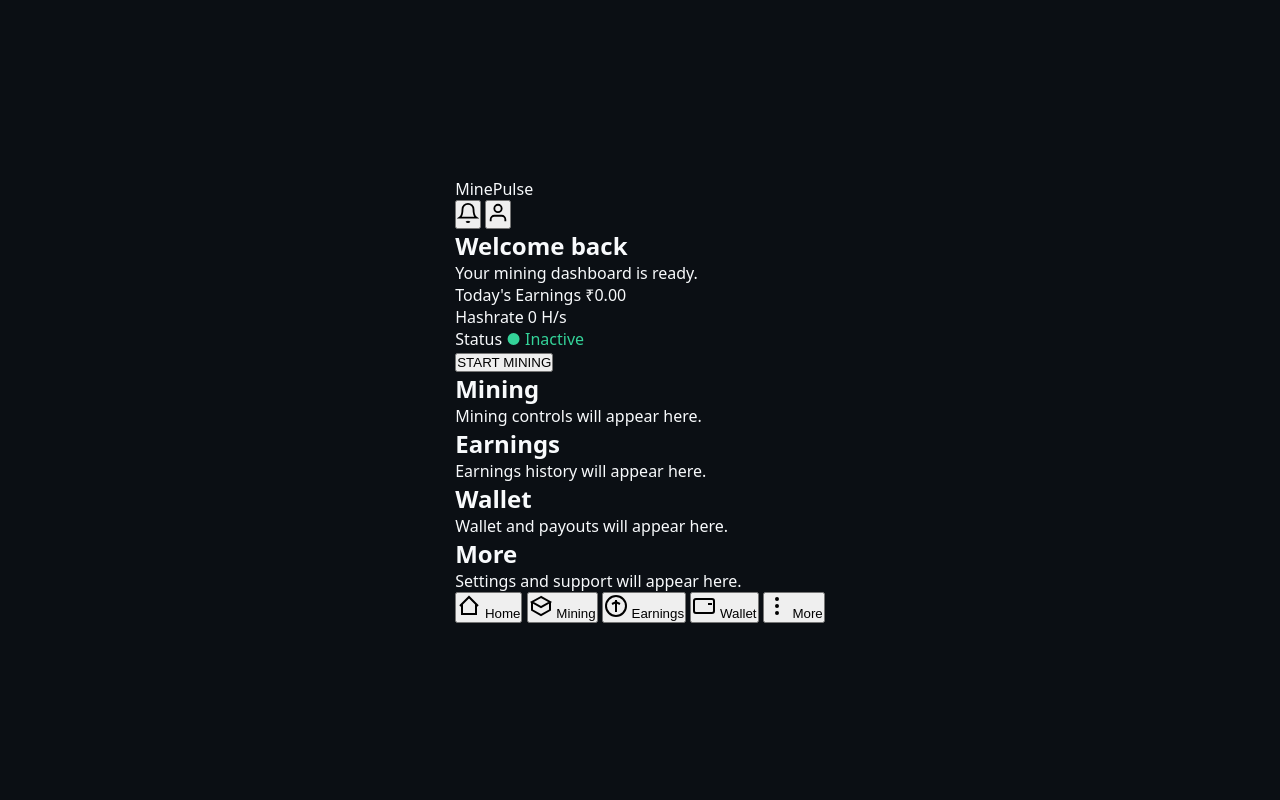
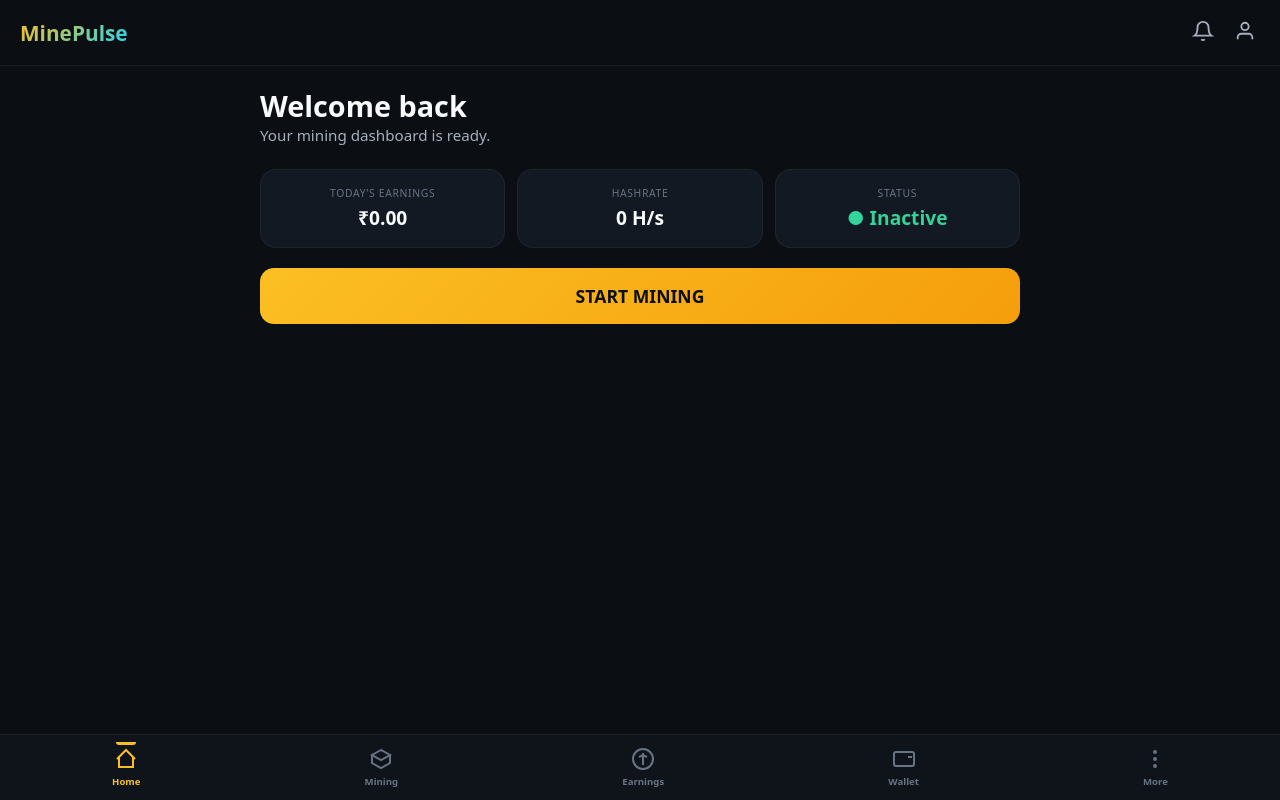
Before and after one commit to immanuel2006aj-alt/minepulse.net, a plain HTML site: page index.html in a window 1280 px wide. Drawn offline with Linux system fonts and the light colour scheme.

Commit message:
Refactor styles for layout and components

```diff
--- a/style.css
+++ b/style.css
@@ -1,5 +1,5 @@
 /* ============================================================
-   MINEPULSE – BASE STYLES
+   MINEPULSE – FULL LAYOUT STYLES
    ============================================================ */
 * {
   margin: 0;
@@ -12,40 +12,197 @@ body {
   background: #0B0F14;
   color: #F8FAFC;
   min-height: 100vh;
-  display: flex;
-  align-items: center;
-  justify-content: center;
-  padding: 20px;
+  padding-bottom: 80px;
 }
 
-.container {
-  text-align: center;
-  max-width: 400px;
+/* ---------- HEADER ---------- */
+.app-header {
+  display: flex;
+  justify-content: space-between;
+  align-items: center;
+  padding: 16px 20px;
+  border-bottom: 1px solid rgba(255,255,255,0.06);
 }
 
-.logo {
-  font-size: 2.5rem;
+.logo-text {
+  font-size: 1.3rem;
   font-weight: 800;
   background: linear-gradient(135deg, #FBBF24, #22D3EE);
   -webkit-background-clip: text;
   -webkit-text-fill-color: transparent;
   background-clip: text;
-  margin-bottom: 8px;
 }
 
-.tagline {
+.header-right {
+  display: flex;
+  gap: 12px;
+}
+
+.icon-btn {
+  background: none;
+  border: none;
   color: #A7B0BC;
-  font-size: 1rem;
+  cursor: pointer;
+  padding: 4px;
+  transition: 0.2s;
+}
+.icon-btn:hover {
+  color: #F8FAFC;
+}
+
+/* ---------- MAIN CONTENT ---------- */
+.main-content {
+  padding: 20px;
+  max-width: 600px;
+  margin: 0 auto;
+}
+
+.page {
+  display: none;
+  animation: fadeIn 0.3s ease;
+}
+.page.active {
+  display: block;
+}
+@keyframes fadeIn {
+  from { opacity: 0; transform: translateY(8px); }
+  to { opacity: 1; transform: translateY(0); }
+}
+
+/* ---------- WELCOME CARD ---------- */
+.welcome-card {
   margin-bottom: 24px;
 }
+.welcome-card h1 {
+  font-size: 1.8rem;
+  font-weight: 700;
+}
+.welcome-card .subtitle {
+  color: #A7B0BC;
+  font-size: 0.95rem;
+}
 
-.status {
-  display: inline-block;
-  background: rgba(52, 211, 153, 0.12);
-  color: #34D399;
-  padding: 6px 16px;
-  border-radius: 20px;
-  font-size: 0.8rem;
+/* ---------- STATS GRID ---------- */
+.stats-grid {
+  display: grid;
+  grid-template-columns: 1fr 1fr 1fr;
+  gap: 12px;
+  margin-bottom: 20px;
+}
+.stat-card {
+  background: #121922;
+  border-radius: 16px;
+  padding: 16px 12px;
+  text-align: center;
+  border: 1px solid rgba(255,255,255,0.05);
+}
+.stat-label {
+  display: block;
+  font-size: 0.65rem;
+  text-transform: uppercase;
+  letter-spacing: 0.06em;
+  color: #687384;
+  margin-bottom: 4px;
+}
+.stat-value {
+  font-size: 1.2rem;
+  font-weight: 700;
+  color: #F8FAFC;
+}
+
+/* ---------- BUTTONS ---------- */
+.btn-primary {
+  width: 100%;
+  padding: 16px;
+  border: none;
+  border-radius: 14px;
+  font-size: 1.1rem;
+  font-weight: 700;
+  background: linear-gradient(135deg, #FBBF24, #F59E0B);
+  color: #0B0F14;
+  cursor: pointer;
+  transition: 0.3s;
+  font-family: inherit;
+}
+.btn-primary:hover {
+  transform: translateY(-2px);
+  box-shadow: 0 8px 32px rgba(251, 191, 36, 0.25);
+}
+.btn-primary:active {
+  transform: scale(0.97);
+}
+
+.full-width {
+  width: 100%;
+}
+
+/* ---------- BOTTOM NAV ---------- */
+.bottom-nav {
+  position: fixed;
+  bottom: 0;
+  left: 0;
+  right: 0;
+  background: #0F141B;
+  border-top: 1px solid rgba(255,255,255,0.06);
+  display: flex;
+  justify-content: space-around;
+  padding: 8px 0 calc(8px + env(safe-area-inset-bottom, 0px));
+  z-index: 100;
+}
+.nav-item {
+  display: flex;
+  flex-direction: column;
+  align-items: center;
+  gap: 2px;
+  background: none;
+  border: none;
+  color: #687384;
+  font-size: 0.6rem;
   font-weight: 600;
-  border: 1px solid rgba(52, 211, 153, 0.2);
+  cursor: pointer;
+  padding: 4px 12px;
+  transition: 0.2s;
+  font-family: inherit;
+  position: relative;
 }
+.nav-item svg {
+  width: 24px;
+  height: 24px;
+  stroke: currentColor;
+}
+.nav-item span {
+  margin-top: 2px;
+}
+.nav-item.active {
+  color: #FBBF24;
+}
+.nav-item.active::before {
+  content: '';
+  position: absolute;
+  top: -1px;
+  left: 50%;
+  transform: translateX(-50%);
+  width: 20px;
+  height: 3px;
+  background: #FBBF24;
+  border-radius: 0 0 4px 4px;
+}
+
+/* ---------- PLACEHOLDER PAGES ---------- */
+.page h2 {
+  font-size: 1.5rem;
+  margin-bottom: 12px;
+}
+.page p {
+  color: #A7B0BC;
+}
+
+/* ---------- RESPONSIVE ---------- */
+@media (min-width: 640px) {
+  .main-content {
+    max-width: 800px;
+  }
+  .stats-grid {
+    grid-template-columns: 1fr 1fr 1fr;
+  }
+   }
```
